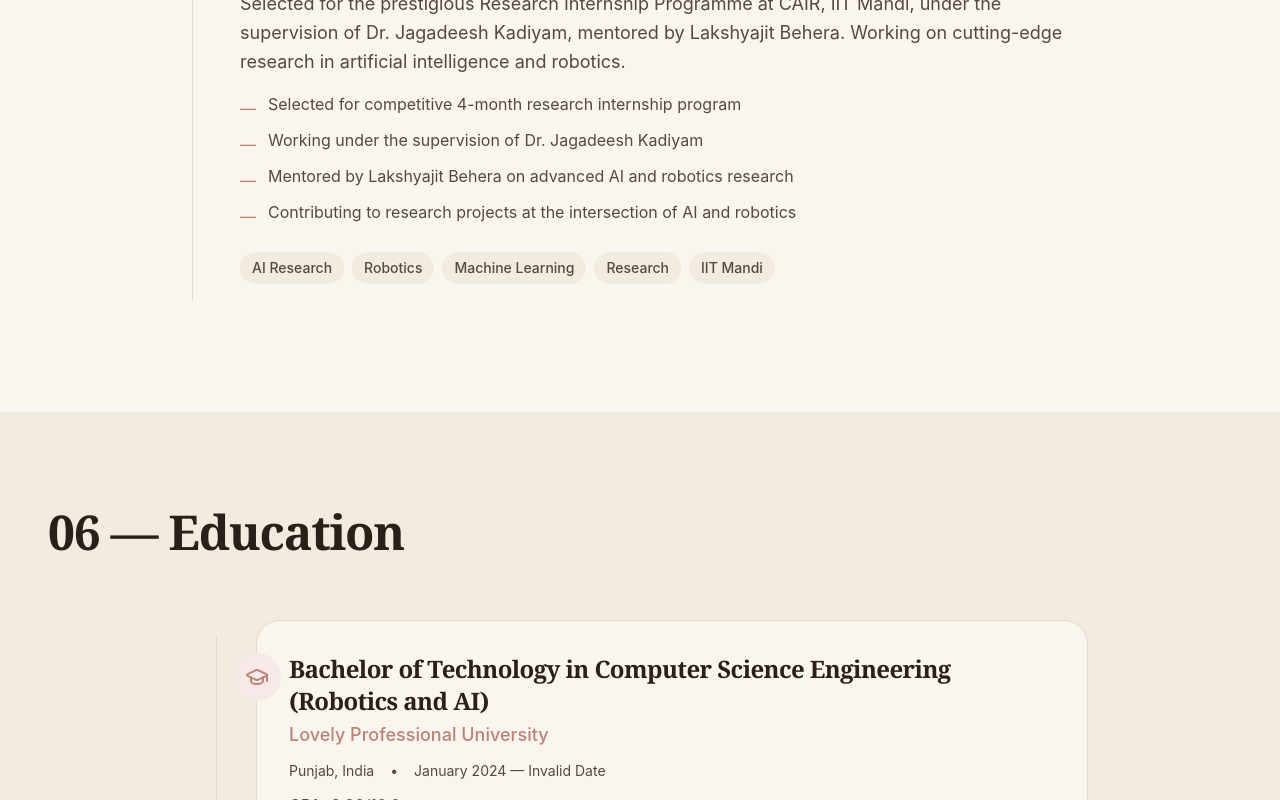
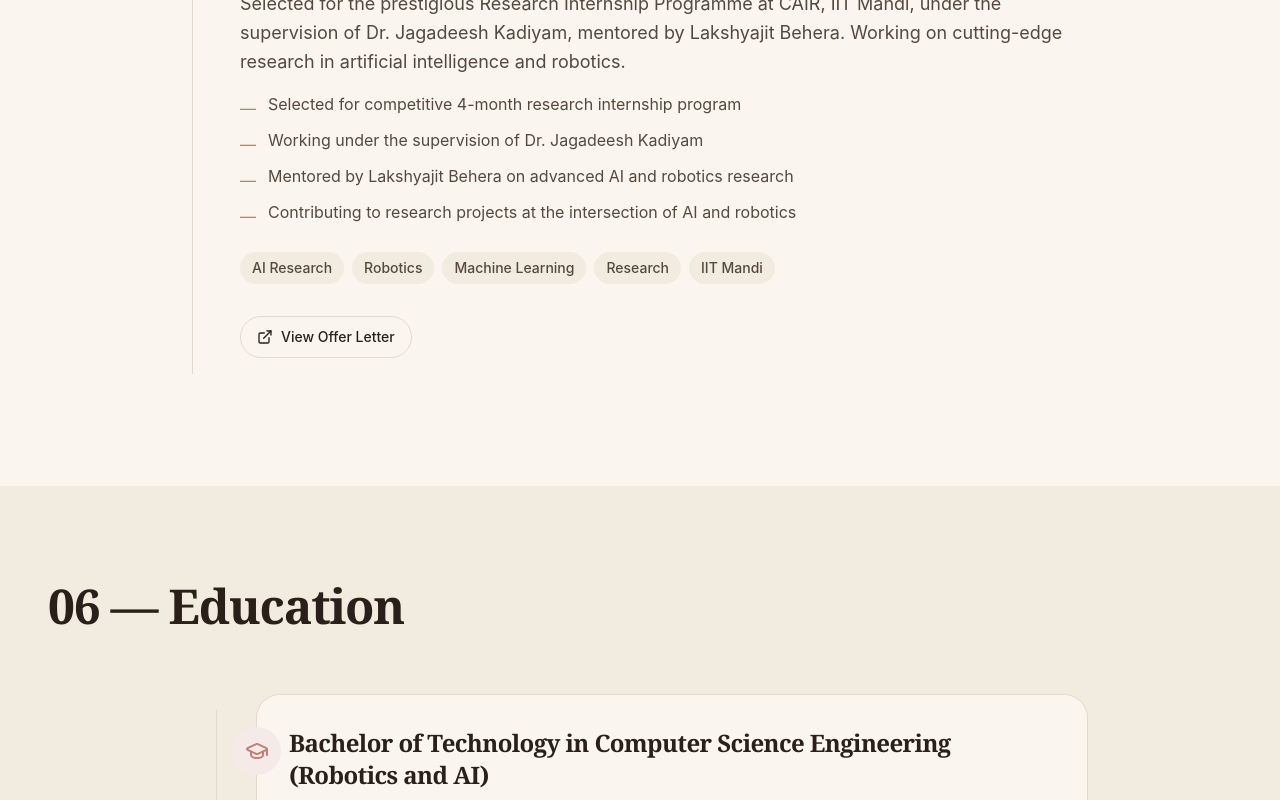
Before and after one commit to Nileshkrishesh/portfolio, a Next.js app: page / in a window 1280 px wide. Shown: the part 5892-6692 px from the top of the page. Built offline with nearby package versions, Linux system fonts and the light colour scheme.

Commit message:
Add View Offer Letter button to internship experience

```diff
--- a/src/components/sections/Experience.tsx
+++ b/src/components/sections/Experience.tsx
@@ -1,7 +1,9 @@
 'use client'
 
 import { motion } from 'framer-motion'
+import { ExternalLink } from 'lucide-react'
 import { Tag } from '@/components/ui/Tag'
+import { Button } from '@/components/ui/Button'
 import { SectionHeading } from '@/components/ui/SectionHeading'
 import type { Experience } from '@/data/portfolio'
 import { formatDate, isCurrentRole } from '@/lib/utils'
@@ -113,6 +115,25 @@ export function Experience({ experiences, sectionNumber = '05' }: ExperienceProp
                       ))}
                     </div>
                   )}
+
+                  {/* Offer Letter Link */}
+                  {exp.offerLetterUrl && (
+                    <div className="pt-4">
+                      <a
+                        href={exp.offerLetterUrl}
+                        target="_blank"
+                        rel="noopener noreferrer"
+                      >
+                        <Button variant="outline" size="sm" className="group">
+                          <ExternalLink
+                            size={16}
+                            className="transition-transform duration-300 group-hover:translate-x-0.5 group-hover:-translate-y-0.5"
+                          />
+                          View Offer Letter
+                        </Button>
+                      </a>
+                    </div>
+                  )}
                 </div>
               </motion.article>
             ))}
```
